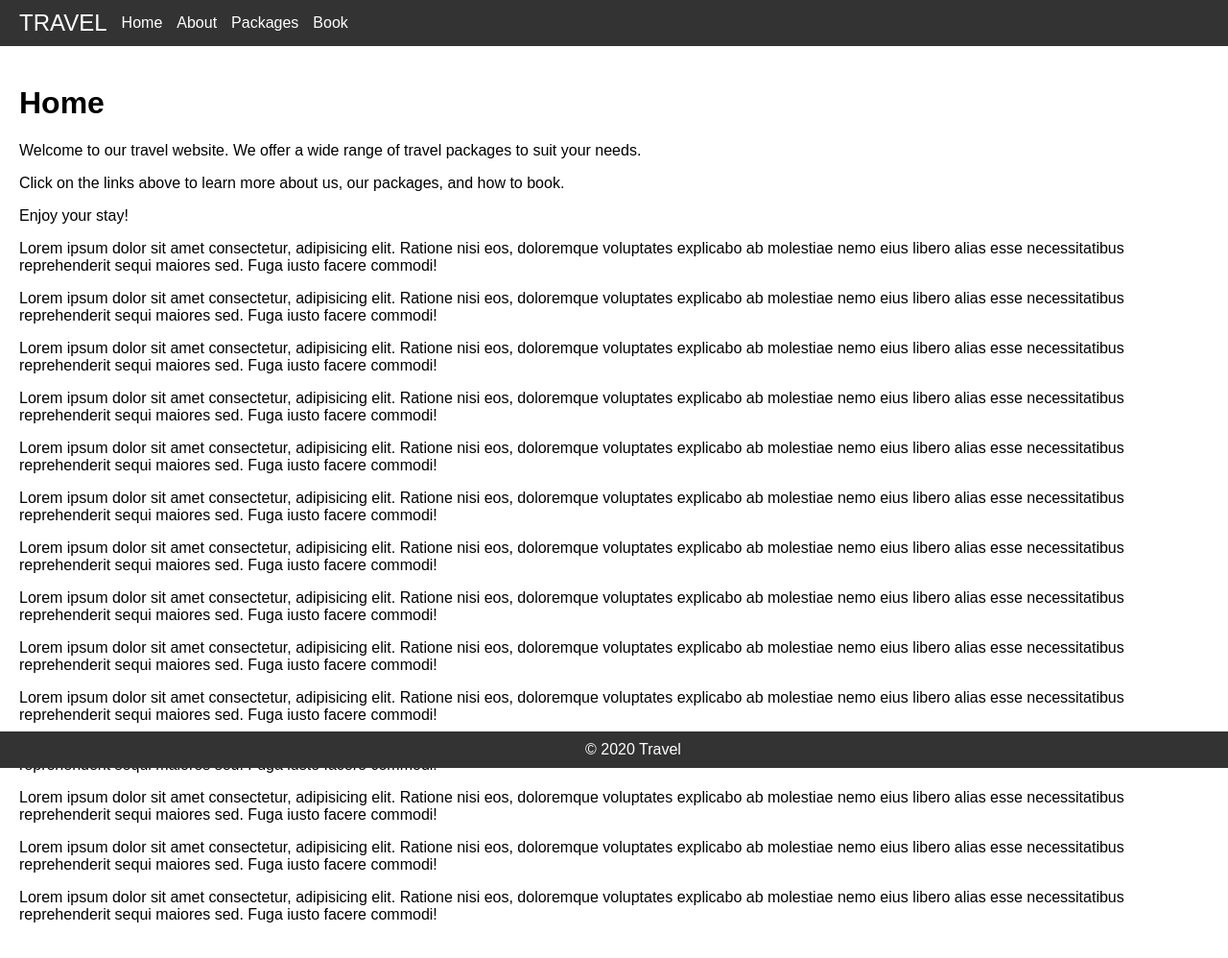
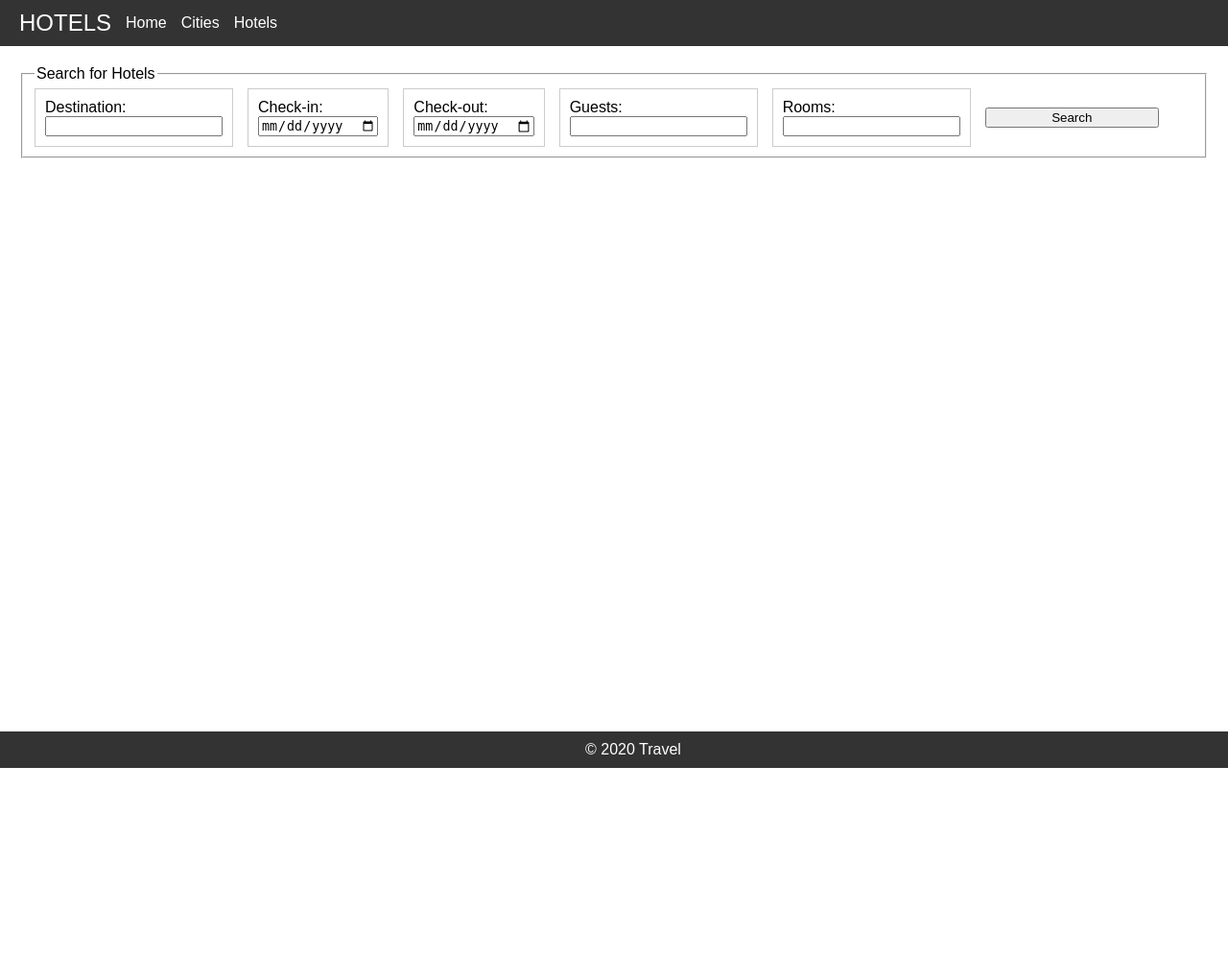
Before and after one commit to kandeel679/mahal_online_store, a PHP site: page / in a window 1280 px wide. Shown: the whole page at 96% size. After the commit the page ends 800 px from the top, so only its background shows below. Run offline with PHP 8.4, Linux system fonts and the light colour scheme.

Commit message:
Header and file structure changes

```diff
--- /dev/null
+++ b/footer.php
@@ -0,0 +1,3 @@
+<footer>
+    &copy; 2020 Travel
+</footer>
--- a/header.php
+++ b/header.php
@@ -1,9 +1,8 @@
 <header>
-    <a href="index.php" class="logo">TRAVEL</a>
+    <a href="index.php" class="logo">HOTELS</a>
     <nav class="navbar">
         <a href="index.php">Home</a>
-        <a href="about.php">About</a>
-        <a href="packages.php">Packages</a>
-        <a href="book.php">Book</a>
+        <a href="cities.php">Cities</a>
+        <a href="hotels.php">Hotels</a>
     </nav>
 </header>
--- a/index.php
+++ b/index.php
@@ -13,28 +13,38 @@
     include("header.php");
     ?>
     <main>
-        <h1>Home</h1>
-        <p>Welcome to our travel website. We offer a wide range of travel packages to suit your needs.</p>
-        <p>Click on the links above to learn more about us, our packages, and how to book.</p>
-        <p>Enjoy your stay!</p>
-        <p> Lorem ipsum dolor sit amet consectetur, adipisicing elit. Ratione nisi eos, doloremque voluptates explicabo ab molestiae nemo eius libero alias esse necessitatibus reprehenderit sequi maiores sed. Fuga iusto facere commodi!</p>
-        <p> Lorem ipsum dolor sit amet consectetur, adipisicing elit. Ratione nisi eos, doloremque voluptates explicabo ab molestiae nemo eius libero alias esse necessitatibus reprehenderit sequi maiores sed. Fuga iusto facere commodi!</p>
-        <p> Lorem ipsum dolor sit amet consectetur, adipisicing elit. Ratione nisi eos, doloremque voluptates explicabo ab molestiae nemo eius libero alias esse necessitatibus reprehenderit sequi maiores sed. Fuga iusto facere commodi!</p>
-        <p> Lorem ipsum dolor sit amet consectetur, adipisicing elit. Ratione nisi eos, doloremque voluptates explicabo ab molestiae nemo eius libero alias esse necessitatibus reprehenderit sequi maiores sed. Fuga iusto facere commodi!</p>
-        <p> Lorem ipsum dolor sit amet consectetur, adipisicing elit. Ratione nisi eos, doloremque voluptates explicabo ab molestiae nemo eius libero alias esse necessitatibus reprehenderit sequi maiores sed. Fuga iusto facere commodi!</p>
-        <p> Lorem ipsum dolor sit amet consectetur, adipisicing elit. Ratione nisi eos, doloremque voluptates explicabo ab molestiae nemo eius libero alias esse necessitatibus reprehenderit sequi maiores sed. Fuga iusto facere commodi!</p>
-        <p> Lorem ipsum dolor sit amet consectetur, adipisicing elit. Ratione nisi eos, doloremque voluptates explicabo ab molestiae nemo eius libero alias esse necessitatibus reprehenderit sequi maiores sed. Fuga iusto facere commodi!</p>
-        <p> Lorem ipsum dolor sit amet consectetur, adipisicing elit. Ratione nisi eos, doloremque voluptates explicabo ab molestiae nemo eius libero alias esse necessitatibus reprehenderit sequi maiores sed. Fuga iusto facere commodi!</p>
-        <p> Lorem ipsum dolor sit amet consectetur, adipisicing elit. Ratione nisi eos, doloremque voluptates explicabo ab molestiae nemo eius libero alias esse necessitatibus reprehenderit sequi maiores sed. Fuga iusto facere commodi!</p>
-        <p> Lorem ipsum dolor sit amet consectetur, adipisicing elit. Ratione nisi eos, doloremque voluptates explicabo ab molestiae nemo eius libero alias esse necessitatibus reprehenderit sequi maiores sed. Fuga iusto facere commodi!</p>
-        <p> Lorem ipsum dolor sit amet consectetur, adipisicing elit. Ratione nisi eos, doloremque voluptates explicabo ab molestiae nemo eius libero alias esse necessitatibus reprehenderit sequi maiores sed. Fuga iusto facere commodi!</p>
-        <p> Lorem ipsum dolor sit amet consectetur, adipisicing elit. Ratione nisi eos, doloremque voluptates explicabo ab molestiae nemo eius libero alias esse necessitatibus reprehenderit sequi maiores sed. Fuga iusto facere commodi!</p>
-        <p> Lorem ipsum dolor sit amet consectetur, adipisicing elit. Ratione nisi eos, doloremque voluptates explicabo ab molestiae nemo eius libero alias esse necessitatibus reprehenderit sequi maiores sed. Fuga iusto facere commodi!</p>
-        <p> Lorem ipsum dolor sit amet consectetur, adipisicing elit. Ratione nisi eos, doloremque voluptates explicabo ab molestiae nemo eius libero alias esse necessitatibus reprehenderit sequi maiores sed. Fuga iusto facere commodi!</p>
+        <form action="hotels_search.php" method="post">
+            <fieldset class="fieldset-travel-details">
+                <legend>Search for Hotels</legend>
+                <div>
+                    <label for="destination">Destination:</label>
+                    <input type="text" name="destination" id="destination" required>
+                </div>
+                <!-- <div id="check-in-out"> -->
+                    <div>
+                        <label for="checkin">Check-in:</label>
+                        <input type="date" name="checkin" id="checkin" required>
+                    </div>
+                    <div>
+                        <label for="checkout">Check-out:</label>
+                        <input type="date" name="checkout" id="checkout" required>
+                    </div>
+                <!-- </div> -->
+                <!-- <div id="guests-rooms"> -->
+                    <div>
+                        <label for="guests">Guests:</label>
+                        <input type="number" name="guests" id="guests" min="1" required>
+                    </div>
+                    <div>
+                        <label for="rooms">Rooms:</label>
+                        <input type="number" name="rooms" id="rooms" min="1" required>
+                    </div>
+                <!-- </div> -->
+                <button type="submit">Search</button>
+            </fieldset>
+        </form>
     </main>
-    <footer>
-        &copy; 2020 Travel
-    </footer>
+    <?php include("footer.php") ?>
 </body>
 
 </html>
--- a/style.css
+++ b/style.css
@@ -1,4 +1,5 @@
 body {
+  box-sizing: border-box;
   margin: 0;
   font-family: Arial, Helvetica, sans-serif;
 }
@@ -7,6 +8,7 @@ main {
   padding: 20px;
 }
 
+/* HEADER */
 header {
   display: flex;
   justify-content: left;
@@ -81,3 +83,57 @@ footer {
   width: 100%;
   z-index: 100;
 }
+
+/* INDEX */
+.fieldset-travel-details {
+  display: flex;
+  align-items: center;
+  justify-content: left;
+}
+
+.fieldset-travel-details label {
+  display: block;
+  width: 100px;
+}
+
+/* #guests-rooms,
+#check-in-out {
+  margin: 0;
+  padding: 0;
+  border: none;
+} */
+
+.fieldset-travel-details div {
+  display: inline-block;
+  border: 1px solid #ccc;
+  margin-right: 15px;
+  padding: 10px;
+}
+
+.fieldset-travel-details button {
+  display: inline-block;
+  width: 15%;
+  height: 100%;
+}
+
+.fieldset-travel-details div:last-child {
+  margin-right: 0;
+}
+
+@media (max-width: 950px) {
+
+  .fieldset-travel-details {
+    flex-direction: column;
+    padding: 20px 60px;
+  }
+
+  .fieldset-travel-details div {
+    width: 100%;
+    margin-bottom: 15px;
+  }
+
+  .fieldset-travel-details label {
+    display: inline-block;
+    width: 100px;
+  }
+}
```
Also changed, not shown: cities.php (added, +12 -0 lines), about.php (deleted), book.php (deleted), book_form.php (deleted), hotels-search.php (added), hotels.php (added), packages.php (deleted).
